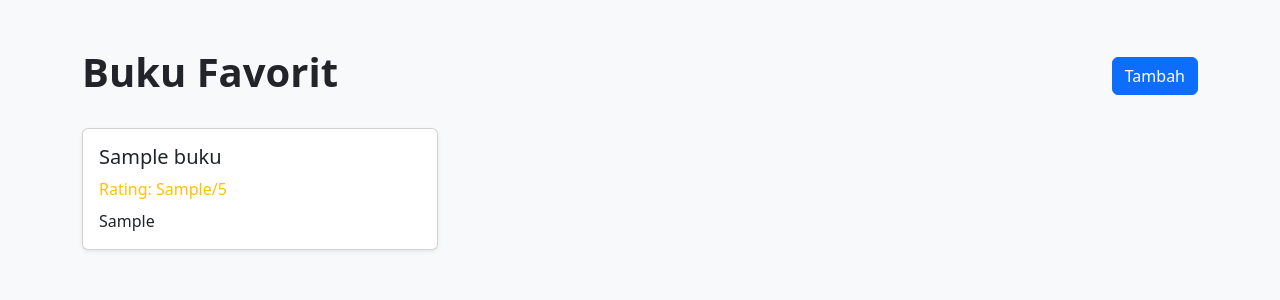
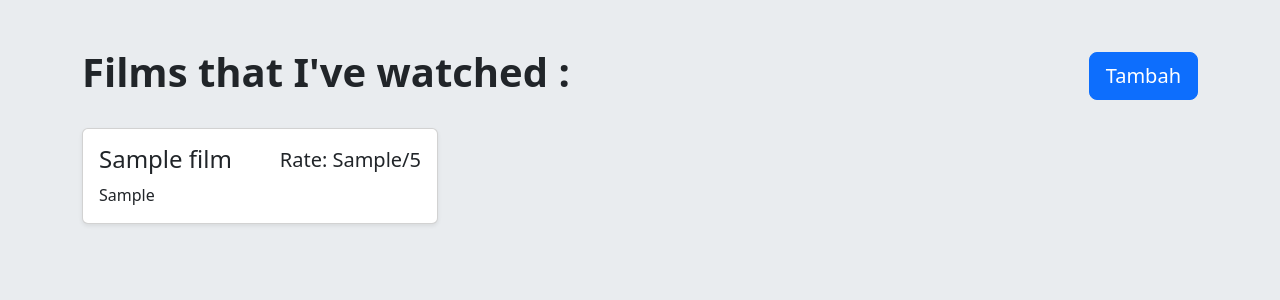
Before and after one commit to Source-Code-Praktikum-Web-24/pertemuan-3-php-sql, a PHP site: page / in a window 1280 px wide. Shown: the top 300 px of the page. Run offline with PHP 8.4, Linux system fonts and the light colour scheme; tables that the repository leaves empty or names only in its code hold one stand-in row (values such as "Sample post"); a stand-in replaces the project's code that opens the database connection.

Commit message:
refactor: update index.php to display film reviews instead of book reviews

```diff
--- a/index.php
+++ b/index.php
@@ -1,7 +1,7 @@
 <?php
 include 'koneksi.php';
-$query = "SELECT * FROM buku ORDER BY id DESC";
-$result = mysqli_query($conn, $query);
+$query = "SELECT * FROM ulasan_film ORDER BY id DESC";
+$result = mysqli_query(mysql: $conn, query: $query);
 ?>
 
 <!DOCTYPE html>
@@ -9,17 +9,19 @@ $result = mysqli_query($conn, $query);
 
 <head>
     <meta charset="UTF-8">
-    <title>Website Ulasan Buku</title>
+    <title>Pert. 3 - PHP & SQL</title>
     <meta name="viewport" content="width=device-width, initial-scale=1">
+    <link rel="stylesheet" href="style.css">
     <link href="https://cdn.jsdelivr.net/npm/bootstrap@5.3.8/dist/css/bootstrap.min.css" rel="stylesheet" integrity="sha384-sRIl4kxILFvY47J16cr9ZwB07vP4J8+LH7qKQnuqkuIAvNWLzeN8tE5YBujZqJLB" crossorigin="anonymous">
 </head>
 
-<body class="bg-light">
+<body class="bg-body-secondary">
     <div class="container py-5">
 
+        <!-- headers -->
         <div class="d-flex justify-content-between align-items-center mb-4">
-            <h1 class="fw-bold">Buku Favorit</h1>
-            <a href="tambah.php" class="btn btn-primary">Tambah</a>
+            <h1 class="fw-bold">Films that I've watched :</h1>
+            <a href="tambah.php" class="btn btn-primary btn-lg">Tambah</a>
         </div>
 
         <div class="row g-4">
@@ -27,13 +29,16 @@ $result = mysqli_query($conn, $query);
                 <div class="col-md-4">
                     <div class="card h-100 shadow-sm">
                         <div class="card-body">
-                            <h5 class="card-title">
-                                <?php echo htmlspecialchars($row['judul']); ?>
-                            </h5>
 
-                            <p class="text-warning mb-2">
-                                Rating: <?php echo $row['nilai']; ?>/5
-                            </p>
+                            <div class="d-flex justify-content-between">
+                                <h4 class="card-title mb-2 me-2">
+                                    <?php echo htmlspecialchars($row['judul_film']); ?>
+                                </h4>
+
+                                <p class="mb-2 fs-5 text-nowrap ms-auto">
+                                    Rate: <?php echo $row['nilai']; ?>/5
+                                </p>
+                            </div>
 
                             <p class="card-text">
                                 <?php echo htmlspecialchars($row['ulasan']); ?>
```
